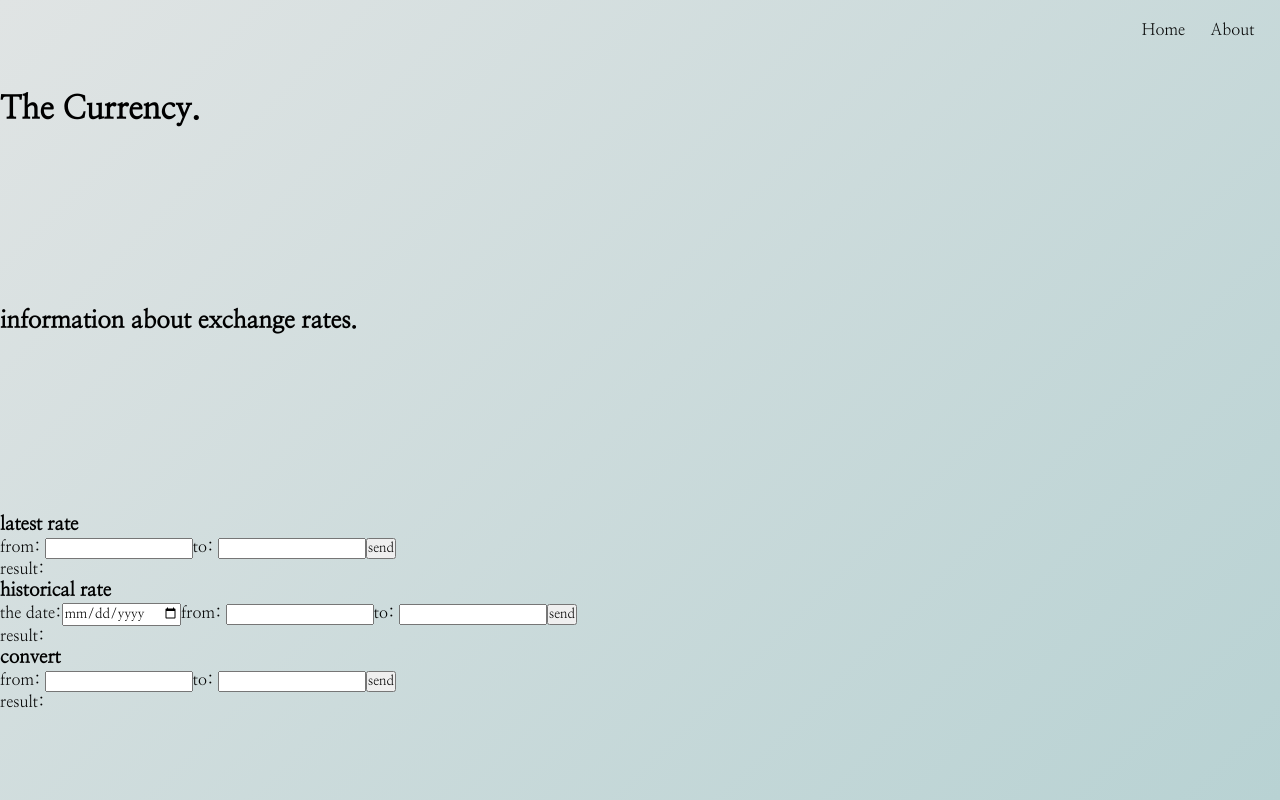
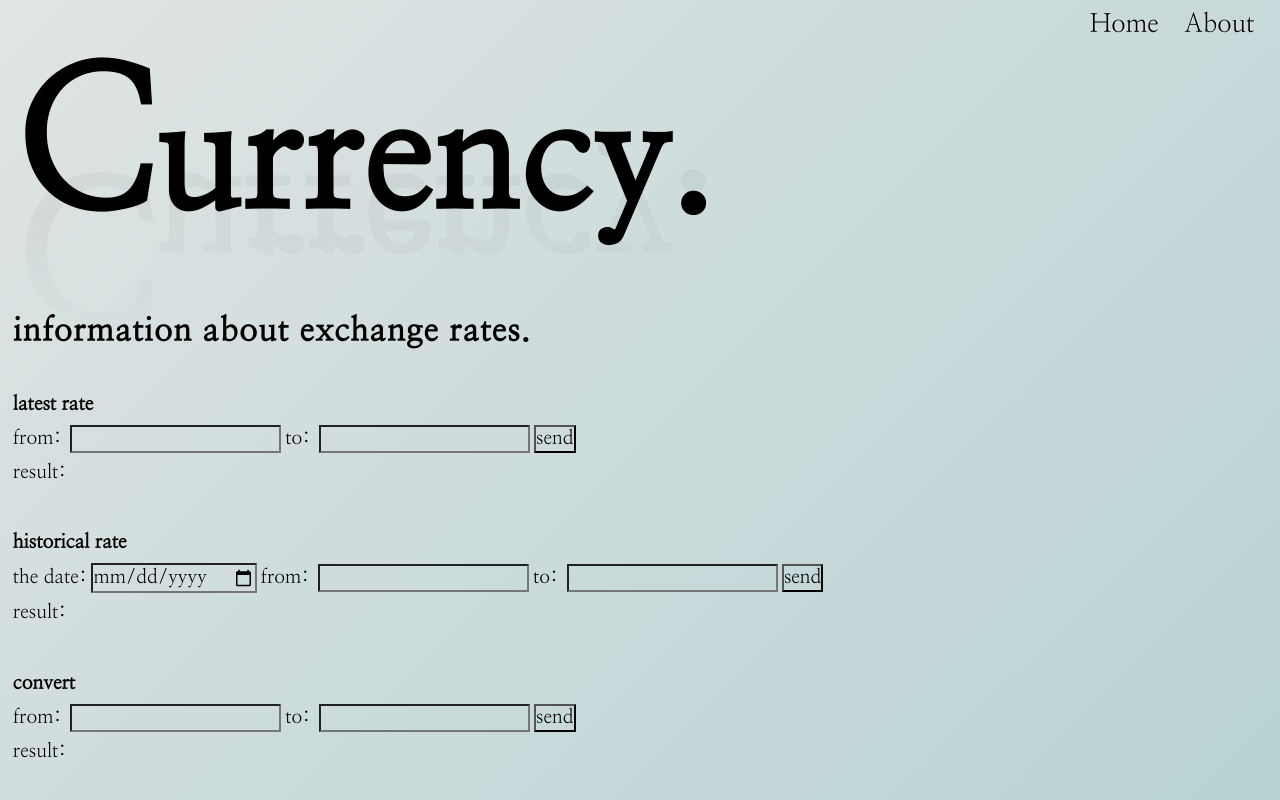
Before and after one commit to hiphop200199/currency-exchange, a Vue app: page / in a window 1280 px wide. Built offline with nearby package versions, Linux system fonts and the light colour scheme.

Commit message:
建構scss

```diff
--- a/src/components/Home.vue
+++ b/src/components/Home.vue
@@ -27,38 +27,38 @@ getSymbols();*/
 
 <template>
   <div class="container">
-    <h1 class="title">The Currency.</h1>
+    <h1 class="title">Currency.</h1>
     <h2 class="subtitle">information about exchange rates.</h2>
-    <section class="function-area">
+
         <section class="function">
             <h3 class="function-title">latest rate</h3>
-            <label for="">from: </label>
-            <input type="text" name="" id="">
-            <label for="">to: </label>
-            <input type="text" name="" id="">
-            <button>send</button>
+            <label class="label" for="">from: </label>
+            <input class="input" type="text" name="" id="">
+            <label class="label" for="">to: </label>
+            <input class="input" type="text" name="" id="">
+            <button class="button">send</button>
             <p class="result">result: </p>
         </section>
         <section class="function">
             <h3 class="function-title">historical rate</h3>
-            <label for="">the date:</label>
-            <input type="date" name="" id="">
-            <label for="">from: </label>
-            <input type="text" name="" id="">
-            <label for="">to: </label>
-            <input type="text" name="" id="">
-            <button>send</button>
+            <label class="label" for="">the date:</label>
+            <input class="input" type="date" name="" id="">
+            <label class="label" for="">from: </label>
+            <input class="input" type="text" name="" id="">
+            <label class="label" for="">to: </label>
+            <input class="input" type="text" name="" id="">
+            <button class="button">send</button>
             <p class="result">result: </p>
         </section>
         <section class="function">
             <h3 class="function-title">convert</h3>
-            <label for="">from: </label>
-            <input type="text" name="" id="">
-            <label for="">to: </label>
-            <input type="text" name="" id="">
-            <button>send</button>
+            <label class="label" for="">from: </label>
+            <input class="input" type="text" name="" id="">
+            <label class="label" for="">to: </label>
+            <input class="input" type="text" name="" id="">
+            <button class="button">send</button>
             <p class="result">result: </p>
         </section>
-    </section>
+
   </div>
 </template>
--- a/src/styles/abstracts/color.scss
+++ b/src/styles/abstracts/color.scss
@@ -2,3 +2,5 @@ $black:#000000;
 $lightGrey:#e0e4e4;
 $grey:#b8d2d3;
 $darkBlue:#013751;
+$transparent:#00000000;
+$halfTransparent:#0000000e;
--- a/src/styles/abstracts/font.scss
+++ b/src/styles/abstracts/font.scss
@@ -1,4 +1,4 @@
-
+@use './color.scss' as c;
 
 
 
@@ -6,18 +6,24 @@
 
     font-size: 12vw;
     letter-spacing: 0.1vw;
-    text-shadow: 2px 0 1px 1px ;
+    -webkit-box-reflect: below -160px linear-gradient(to bottom,c.$transparent,c.$halfTransparent);
     &::first-letter{
         font-size: 15vw;
     }
 }
 
 @mixin subtitle{
-
-    font-size: 3vw;
+    letter-spacing: 0.1vw;
+    font-size: 2.5vw;
 }
 
 @mixin link{
-
+    text-shadow: 1px 0 1px  c.$lightGrey;
     font-size: 2vw;
 }
+
+@mixin functionWords{
+   & .function-title,& .label,& .input,& .button,& .result{
+    font-size: 1.5vw;
+   }
+}
--- a/src/styles/abstracts/index.scss
+++ b/src/styles/abstracts/index.scss
@@ -1,4 +1,4 @@
 @forward './all.scss';
 @forward './color.scss';
-@forward './font.scss';
-@forward './layout.scss';
+@forward './font.scss' ;
+@forward './layout.scss' ;
--- a/src/styles/abstracts/layout.scss
+++ b/src/styles/abstracts/layout.scss
@@ -7,6 +7,7 @@
     justify-content: space-around;
     min-height: 100vh;
     background-image: linear-gradient(135deg,c.$lightGrey,c.$grey);
+    padding: 1vmax;
 }
 
 @mixin navbar{
@@ -20,3 +21,15 @@
     padding-inline-end: 1vw;
     z-index: 1;
 }
+
+@mixin function{
+    & *{
+        margin-block: 0.5vh;
+    }
+    & .label,& .input,& .button{
+        margin-inline-end: 0.3vw;
+    }
+    & .input,& .button{
+        background-color: c.$transparent;
+    }
+}
--- /dev/null
+++ b/src/styles/parts/function.scss
@@ -0,0 +1,6 @@
+@use '../abstracts/' as a;
+
+.function{
+    @include a.function();
+    @include a.functionWords();
+}
--- a/src/styles/parts/index.scss
+++ b/src/styles/parts/index.scss
@@ -1,2 +1,4 @@
 @forward './container.scss';
 @forward './navbar.scss';
+@forward './titles.scss';
+@forward './function.scss';
--- a/src/styles/parts/navbar.scss
+++ b/src/styles/parts/navbar.scss
@@ -1,10 +1,16 @@
-@use '../abstracts/layout.scss' as l;
+@use '../abstracts/index.scss' as a;
 
 .navbar{
-    @include l.navbar();
+    @include a.navbar();
 }
 
 .link{
+    @include a.link();
+    cursor: pointer;
     text-decoration: none;
     margin-inline: 1vw;
+    transition: 0.6s;
+    &:hover{
+        transform: translateX(0.3vw);
+    }
 }
--- /dev/null
+++ b/src/styles/parts/titles.scss
@@ -0,0 +1,9 @@
+@use '../abstracts/index.scss' as *;
+
+.title{
+    @include title();
+}
+
+.subtitle{
+    @include subtitle();
+}
--- a/src/styles/style.scss
+++ b/src/styles/style.scss
@@ -1,3 +1,3 @@
-@use './parts/index.scss';
+@use './parts';
 
 @use './abstracts/all.scss';
```
